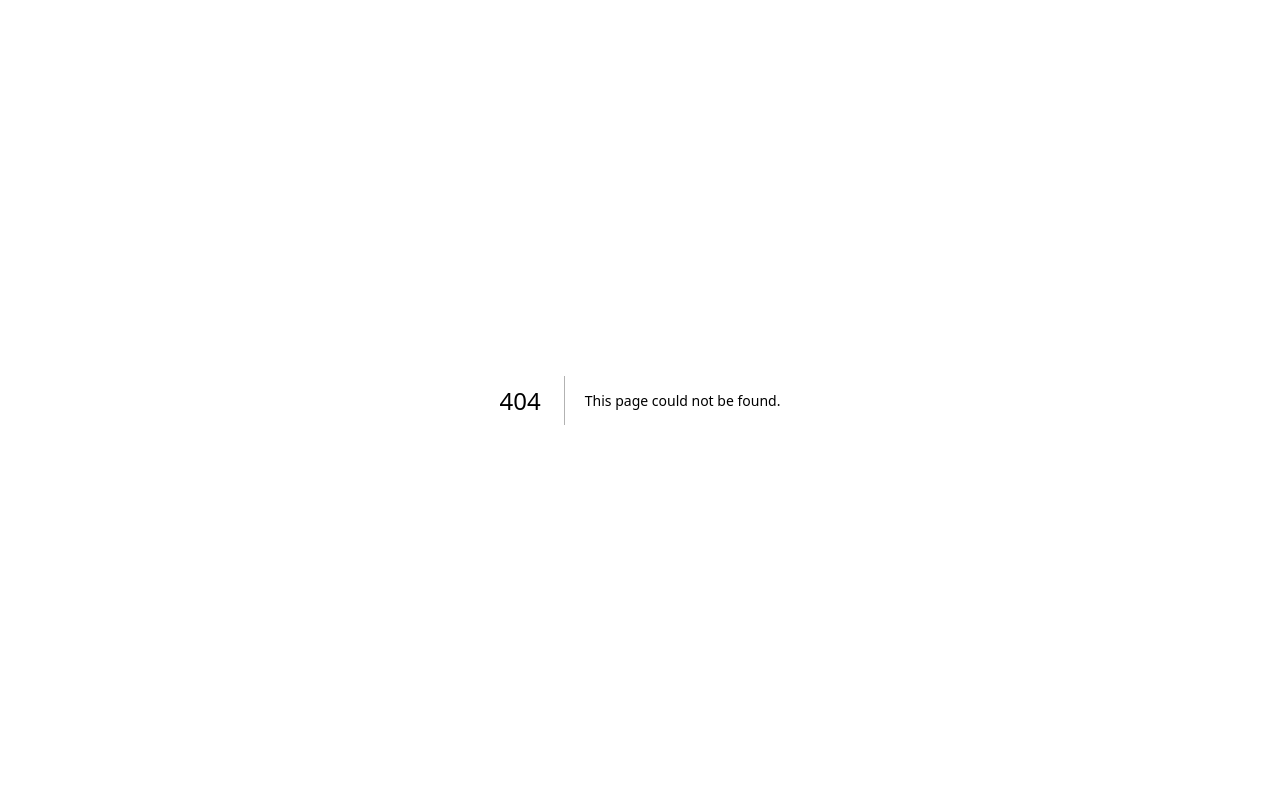
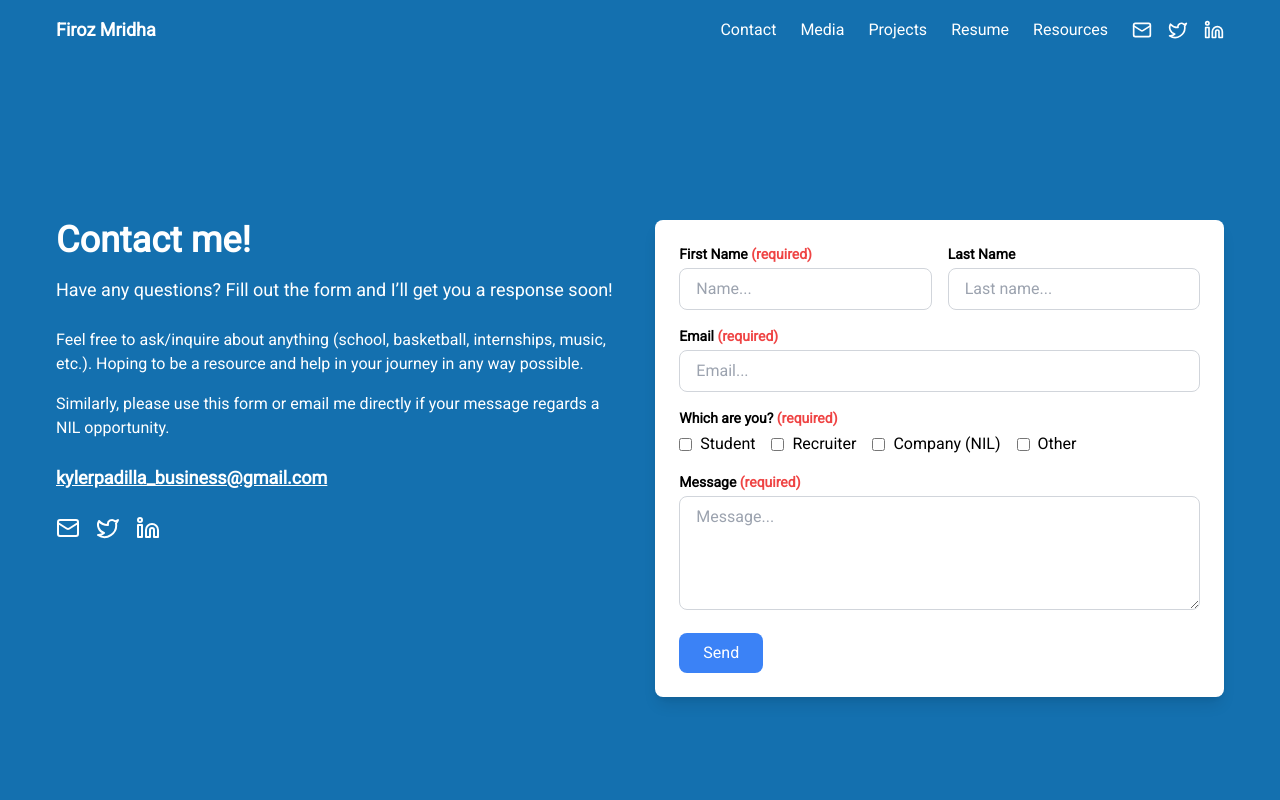
Before and after one commit to mdsajalali/firoz-mridha-portfolio, a Next.js app: page /contact in a window 1280 px wide. Before the commit this address had no page. Shown: the top 800 px of the page. Built offline with nearby package versions, Linux system fonts and the light colour scheme.

Commit message:
add: contact page

```diff
--- /dev/null
+++ b/src/app/(pages)/contact/page.tsx
@@ -0,0 +1,146 @@
+import Container from "@/components/shared/Container";
+import { Mail, Twitter, Linkedin } from "lucide-react";
+
+export default function Home() {
+  return (
+    <div className="py-10 md:py-40 text-white flex items-center justify-center">
+      <Container>
+        <div className="flex flex-col md:flex-row gap-8">
+          {/* Left Section */}
+          <div className="w-full md:w-1/2">
+            <h1 className="text-3xl md:text-4xl font-bold mb-4">Contact me!</h1>
+            <p className="text-base md:text-lg mb-6">
+              Have any questions? Fill out the form and I’ll get you a response
+              soon!
+            </p>
+            <p className="mb-4">
+              Feel free to ask/inquire about anything (school, basketball,
+              internships, music, etc.). Hoping to be a resource and help in
+              your journey in any way possible.
+            </p>
+            <p className="mb-6">
+              Similarly, please use this form or email me directly if your
+              message regards a NIL opportunity.
+            </p>
+            <a
+              href="mailto:kylerpadilla_business@gmail.com"
+              className="text-sm md:text-lg font-semibold underline"
+            >
+              kylerpadilla_business@gmail.com
+            </a>
+            {/* Social Icons */}
+            <div className="flex gap-4 mt-6">
+              <Mail className="w-5 h-5 md:w-6 md:h-6 cursor-pointer hover:text-gray-200" />
+              <Twitter className="w-5 h-5 md:w-6 md:h-6 cursor-pointer hover:text-gray-200" />
+              <Linkedin className="w-5 h-5 md:w-6 md:h-6 cursor-pointer hover:text-gray-200" />
+            </div>
+          </div>
+
+          {/* Right Section */}
+          <div className="w-full md:w-1/2 bg-white p-4 md:p-6 rounded-lg shadow-lg">
+            <form className="space-y-4">
+              {/* Name Fields */}
+              <div className="flex flex-col md:flex-row gap-4">
+                <div className="w-full md:w-1/2">
+                  <label className="block text-black text-sm font-semibold mb-1">
+                    First Name <span className="text-red-500">(required)</span>
+                  </label>
+                  <input
+                    type="text"
+                    className="w-full border border-gray-300 rounded-lg px-4 py-2"
+                    required
+                    placeholder="Name..."
+                  />
+                </div>
+                <div className="w-full md:w-1/2">
+                  <label className="block text-black text-sm font-semibold mb-1">
+                    Last Name
+                  </label>
+                  <input
+                    type="text"
+                    className="w-full border border-gray-300 rounded-lg px-4 py-2"
+                    placeholder="Last name..."
+                  />
+                </div>
+              </div>
+
+              {/* Email Field */}
+              <div>
+                <label className="block text-sm text-black font-semibold mb-1">
+                  Email <span className="text-red-500">(required)</span>
+                </label>
+                <input
+                  type="email"
+                  className="w-full border border-gray-300 rounded-lg px-4 py-2"
+                  required
+                  placeholder="Email..."
+                />
+              </div>
+
+              {/* Checkbox Section */}
+              <div>
+                <label className="block text-black text-sm font-semibold mb-1">
+                  Which are you?{" "}
+                  <span className="text-red-500">(required)</span>
+                </label>
+                <div className="flex flex-wrap gap-4 text-black">
+                  <label className="flex items-center gap-2">
+                    <input
+                      type="checkbox"
+                      className="form-checkbox border-gray-300"
+                    />
+                    Student
+                  </label>
+                  <label className="flex items-center gap-2">
+                    <input
+                      type="checkbox"
+                      className="form-checkbox border-gray-300"
+                    />
+                    Recruiter
+                  </label>
+                  <label className="flex items-center gap-2">
+                    <input
+                      type="checkbox"
+                      className="form-checkbox border-gray-300"
+                    />
+                    Company (NIL)
+                  </label>
+                  <label className="flex items-center gap-2">
+                    <input
+                      type="checkbox"
+                      className="form-checkbox border-gray-300"
+                    />
+                    Other
+                  </label>
+                </div>
+              </div>
+
+              {/* Message Field */}
+              <div>
+                <label className="block text-black text-sm font-semibold mb-1">
+                  Message <span className="text-red-500">(required)</span>
+                </label>
+                <textarea
+                  rows={4}
+                  className="w-full border border-gray-300 rounded-lg px-4 py-2"
+                  required
+                  placeholder="Message..."
+                ></textarea>
+              </div>
+
+              {/* Submit Button */}
+              <div>
+                <button
+                  type="submit"
+                  className="w-full md:w-auto bg-blue-500 text-white rounded-lg px-6 py-2 hover:bg-blue-600"
+                >
+                  Send
+                </button>
+              </div>
+            </form>
+          </div>
+        </div>
+      </Container>
+    </div>
+  );
+}
--- a/src/app/layout.tsx
+++ b/src/app/layout.tsx
@@ -2,6 +2,8 @@ import type { Metadata } from "next";
 import "./globals.css";
 
 import { Roboto } from "next/font/google";
+import Header from "@/components/Header";
+import Footer from "@/components/Footer";
 
 const roboto = Roboto({
   weight: "400",
@@ -20,7 +22,11 @@ export default function RootLayout({
 }>) {
   return (
     <html lang="en" className={roboto.className}>
-      <body>{children}</body>
+      <body className="bg-primary text-white">
+        <Header />
+        {children}
+        <Footer />
+      </body>
     </html>
   );
 }
--- a/src/app/page.tsx
+++ b/src/app/page.tsx
@@ -1,21 +1,17 @@
 import React from "react";
-import Header from "../components/Header";
 import Hero from "../components/Hero";
-import Footer from "../components/Footer";
 import Intro from "@/components/Intro";
 import Gallery from "@/components/Gallery";
 import Testimonial from "@/components/Testimonial";
 
 const page = () => {
   return (
-    <div className="bg-primary text-white">
-      <Header />
+    <>
       <Hero />
       <Intro />
       <Gallery />
       <Testimonial />
-      <Footer />
-    </div>
+    </>
   );
 };
 
--- a/src/components/Footer.tsx
+++ b/src/components/Footer.tsx
@@ -2,7 +2,7 @@ import React from "react";
 
 const Footer = () => {
   return (
-    <footer className="  text-center py-6 flex flex-col items-center justify-center">
+    <footer className=" bg-[#8EB6DC] text-center py-6 flex flex-col items-center justify-center">
       <p className="text-lg font-bold mb-2">Kayla Padilla</p>
       <p className="mb-4">Current song on repeat:</p>
       <iframe
--- a/src/components/Header.tsx
+++ b/src/components/Header.tsx
@@ -2,6 +2,7 @@
 import { useState } from "react";
 import { Menu, X, Mail, Twitter, Linkedin } from "lucide-react";
 import Container from "./shared/Container";
+import Link from "next/link";
 
 export default function Header() {
   const [isOpen, setIsOpen] = useState(false);
@@ -21,42 +22,42 @@ export default function Header() {
           <div className="hidden md:flex items-center space-x-6">
             <ul className="flex space-x-6">
               <li>
-                <a href="#" className="hover:underline">
+                <Link href="/contact" className="hover:underline">
                   Contact
-                </a>
+                </Link>
               </li>
               <li>
-                <a href="#" className="hover:underline">
+                <Link href="#" className="hover:underline">
                   Media
-                </a>
+                </Link>
               </li>
               <li>
-                <a href="#" className="hover:underline">
+                <Link href="#" className="hover:underline">
                   Projects
-                </a>
+                </Link>
               </li>
               <li>
-                <a href="#" className="hover:underline">
+                <Link href="#" className="hover:underline">
                   Resume
-                </a>
+                </Link>
               </li>
               <li>
-                <a href="#" className="hover:underline">
+                <Link href="#" className="hover:underline">
                   Resources
-                </a>
+                </Link>
               </li>
             </ul>
 
             {/* Social Icons */}
             <div className="flex items-center space-x-4">
-              <a
+              <Link
                 href="mailto:example@gmail.com"
                 className="hover:text-gray-300"
                 aria-label="Gmail"
               >
                 <Mail size={20} />
-              </a>
-              <a
+              </Link>
+              <Link
                 href="https://twitter.com/"
                 target="_blank"
                 rel="noopener noreferrer"
@@ -64,8 +65,8 @@ export default function Header() {
                 aria-label="Twitter"
               >
                 <Twitter size={20} />
-              </a>
-              <a
+              </Link>
+              <Link
                 href="https://linkedin.com/"
                 target="_blank"
                 rel="noopener noreferrer"
@@ -73,7 +74,7 @@ export default function Header() {
                 aria-label="LinkedIn"
               >
                 <Linkedin size={20} />
-              </a>
+              </Link>
             </div>
           </div>
 
@@ -88,7 +89,7 @@ export default function Header() {
 
         {/* Sidebar */}
         <div
-          className={`fixed inset-y-0 right-0 w-3/4 bg-blue-700 text-white transform ${
+          className={`fixed inset-y-0 right-0 w-3/4 bg-primary text-white transform ${
             isOpen ? "translate-x-0" : "translate-x-full"
           } transition-transform duration-300 ease-in-out md:hidden`}
         >
@@ -101,42 +102,42 @@ export default function Header() {
             </button>
             <ul className="space-y-6 text-lg px-6 mt-6">
               <li>
-                <a href="#" className="hover:underline">
+                <Link href="/contact" className="hover:underline">
                   Contact
-                </a>
+                </Link>
               </li>
               <li>
-                <a href="#" className="hover:underline">
+                <Link href="#" className="hover:underline">
                   Media
-                </a>
+                </Link>
               </li>
               <li>
-                <a href="#" className="hover:underline">
+                <Link href="#" className="hover:underline">
                   Projects
-                </a>
+                </Link>
               </li>
               <li>
-                <a href="#" className="hover:underline">
+                <Link href="#" className="hover:underline">
                   Resume
-                </a>
+                </Link>
               </li>
               <li>
-                <a href="#" className="hover:underline">
+                <Link href="#" className="hover:underline">
                   Resources
-                </a>
+                </Link>
               </li>
             </ul>
 
             {/* Social Icons in Sidebar */}
             <div className="flex space-x-4 px-6 mt-8">
-              <a
+              <Link
                 href="mailto:example@gmail.com"
                 className="hover:text-gray-300"
                 aria-label="Gmail"
               >
                 <Mail size={24} />
-              </a>
-              <a
+              </Link>
+              <Link
                 href="https://twitter.com/"
                 target="_blank"
                 rel="noopener noreferrer"
@@ -144,8 +145,8 @@ export default function Header() {
                 aria-label="Twitter"
               >
                 <Twitter size={24} />
-              </a>
-              <a
+              </Link>
+              <Link
                 href="https://linkedin.com/"
                 target="_blank"
                 rel="noopener noreferrer"
@@ -153,7 +154,7 @@ export default function Header() {
                 aria-label="LinkedIn"
               >
                 <Linkedin size={24} />
-              </a>
+              </Link>
             </div>
           </div>
         </div>
```
